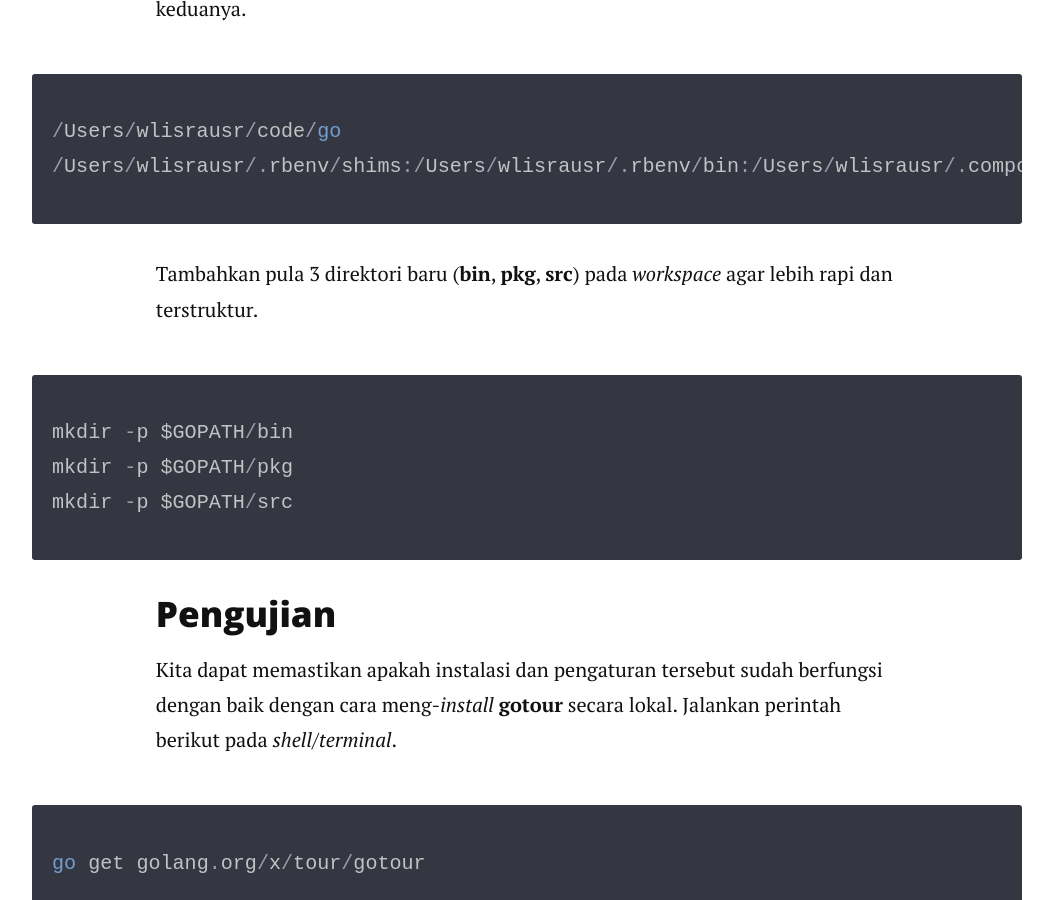
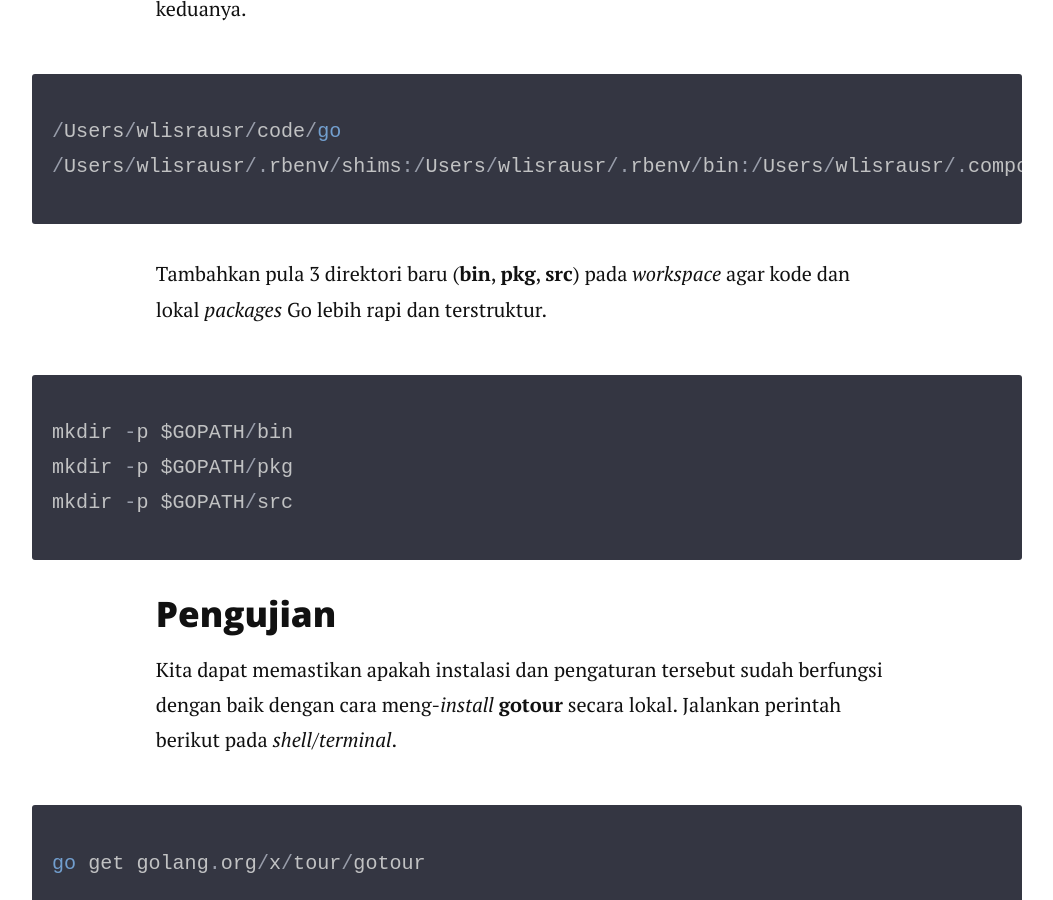
Before and after one commit to wlisrausr/wlisra.github.io, a Jekyll site: the page built from _posts/2018-01-13-go-installation-and-setup-on-macos.markdown, in a window 1280 px wide and 900 px high, scrolled down 3739 px. Shown: the whole window, without its empty margins (113-1166 px from the left). Built offline with Jekyll 4.4.1, drawn with Linux system fonts in a browser that asks for light colours; nearby versions of some CDN libraries; comment, search, counter and statistics services are not loaded.

Commit message:
Update article

```diff
--- a/_posts/2018-01-13-go-installation-and-setup-on-macos.markdown
+++ b/_posts/2018-01-13-go-installation-and-setup-on-macos.markdown
@@ -74,7 +74,7 @@ Jika berhasil, *shell/terminal* akan memberikan keluaran dari **`PATH`** lengkap
 /Users/wlisrausr/.rbenv/shims:/Users/wlisrausr/.rbenv/bin:/Users/wlisrausr/.composer/vendor/bin:/usr/local/sbin:/usr/local/opt/php71/bin:/usr/local/bin:/usr/bin:/bin:/usr/sbin:/sbin:/Users/wlisrausr/Library/Android/sdk/tools:/Users/wlisrausr/Library/Android/sdk/platform-tools:/Users/wlisrausr/.composer/vendor/bin:/Users/wlisrausr/.fzf/bin:/usr/local/bin/go:/Users/wlisrausr/code/go/bin
 {% endhighlight %}
 
-Tambahkan pula 3 direktori baru (**bin**, **pkg**, **src**) pada *workspace* agar lebih rapi dan terstruktur.
+Tambahkan pula 3 direktori baru (**bin**, **pkg**, **src**) pada *workspace* agar kode dan lokal *packages* Go lebih rapi dan terstruktur.
 
 {% highlight go %}
 mkdir -p $GOPATH/bin
```
